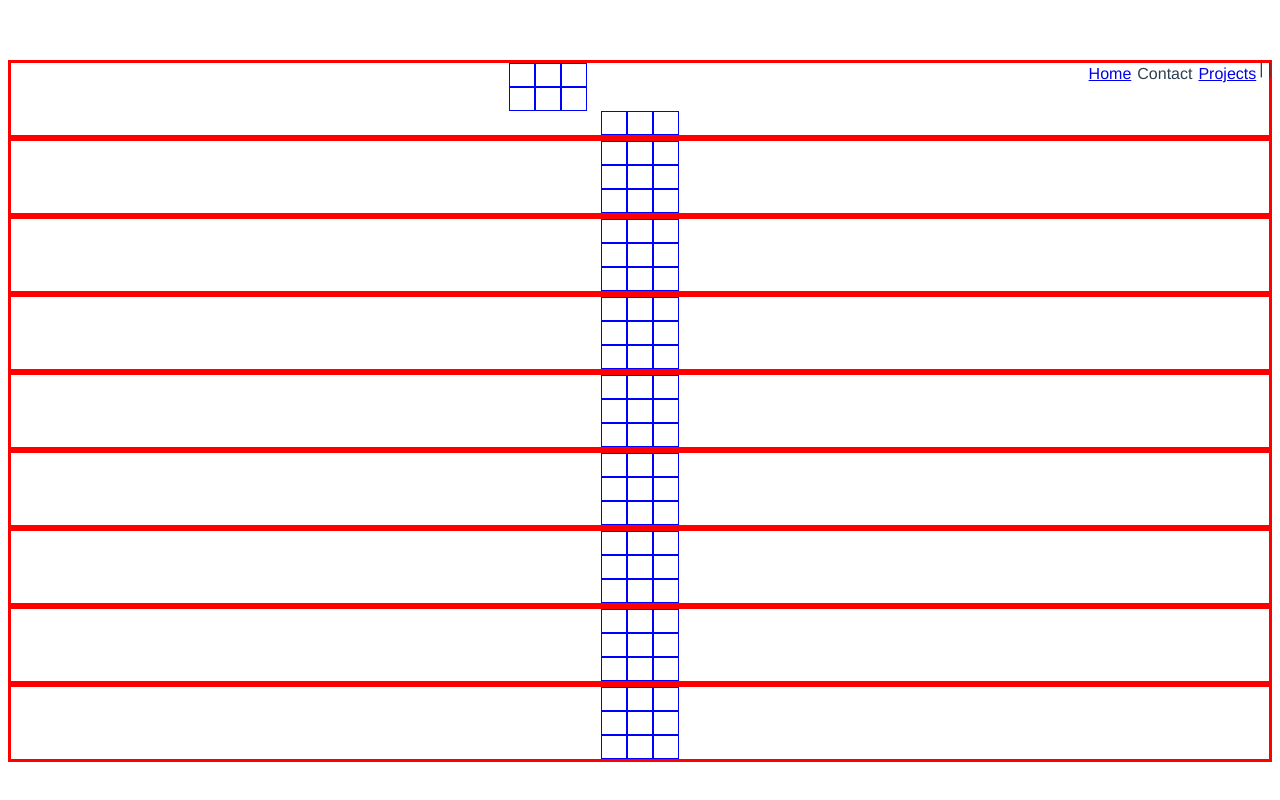
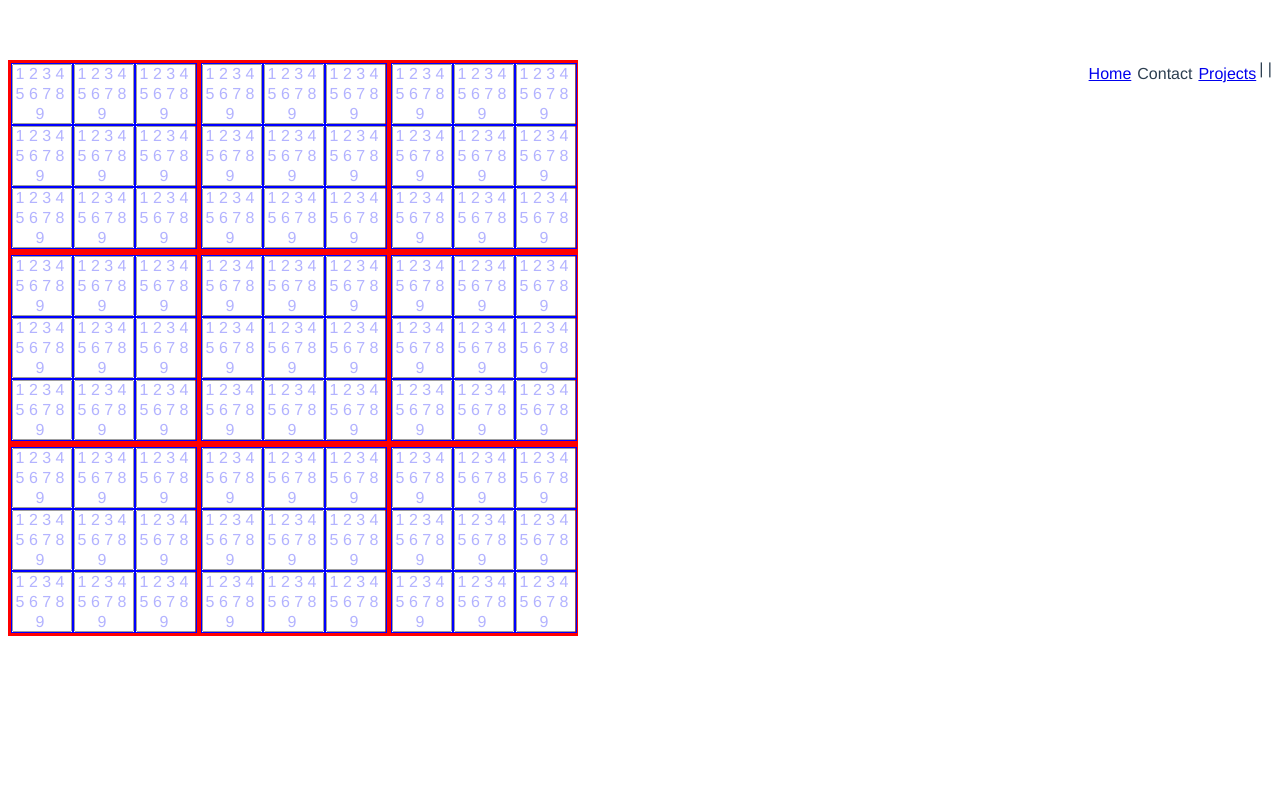
Before and after one commit to dyejohn/mainsite, a Vue app: page /sudoku in a window 1280 px wide. Built offline with nearby package versions, Linux system fonts and the light colour scheme.

Commit message:
more changes - need to fix visibility

```diff
--- a/src/components/SudokuSolver.vue
+++ b/src/components/SudokuSolver.vue
@@ -1,8 +1,8 @@
 
 <template>
+  <div class="grid"><sudoku-box/><sudoku-box/><sudoku-box/>
   <sudoku-box/><sudoku-box/><sudoku-box/>
-  <sudoku-box/><sudoku-box/><sudoku-box/>
-  <sudoku-box/><sudoku-box/><sudoku-box/>
+  <sudoku-box/><sudoku-box/><sudoku-box/></div>
 </template>
 
 <script>
@@ -18,6 +18,11 @@ name: "SudokuSolver",
 </script>
 
 <style scoped>
-
+.grid {
+  display: grid;
+  grid-template-columns: 190px 190px 190px;
+  margin: 0px;
+  padding:0px;
+}
 
 </style>
--- a/src/components/sudoku/sudokuBox.vue
+++ b/src/components/sudoku/sudokuBox.vue
@@ -1,8 +1,8 @@
 <template>
   <div class="box">
-    <div><sudokuCell/><sudokuCell/><sudokuCell/></div>
-    <div><sudokuCell/><sudokuCell/><sudokuCell/></div>
-    <div><sudokuCell/><sudokuCell/><sudokuCell/></div>
+    <sudokuCell/><sudokuCell/><sudokuCell/>
+    <sudokuCell/><sudokuCell/><sudokuCell/>
+    <sudokuCell/><sudokuCell/><sudokuCell/>
   </div>
 </template>
 
@@ -19,7 +19,12 @@ name: "sudokuBox",
 <style scoped>
 .box {
   border: 3px solid red;
-  display: block;
+  display: grid;
+  grid-template-columns: 62px 62px 62px;
+  margin: 0;
+  padding: 0;
 }
 
+
+
 </style>
--- a/src/components/sudoku/sudokuCell.vue
+++ b/src/components/sudoku/sudokuCell.vue
@@ -1,5 +1,8 @@
-<template>
-  <input type="text" class="cell" :value="value" >
+<template >
+  <div class="cell">
+  <input type="text" class="input-cell" :value="value" placeholder=""/>
+    <div class="display-cell">1 2 3 4 5 6 7 8 9</div>
+  </div>
 </template>
 
 <script>
@@ -12,10 +15,46 @@ value: 5
 <style scoped>
 .cell {
   border: 1px solid blue;
-  width: 20px;
-  height: 20px;
+  width: 60px;
+  height: 60px;
+  text-align: center;
+  vertical-align: center;
+  line-height: 60px;
+  margin:0px;
+  padding: 0px;
+  position: relative;
+}
+.input-cell {
+  z-index: 2;
+  color: black;
+  position: absolute;
+  top: 0px;
+  left: 0px;
+  height: 56px;
+  width: 56px;
+  margin: 0px;
+  padding: 0px;
+  text-align: center;
+  vertical-align: center;
+  line-height: 60px;
+  opacity: .7;
+  font-size: 20px;
+}
+
+.display-cell {
+  z-index: 1;
+  color: blue;
+  position: absolute;
+  top: 0px;
+  left: 0px;
+  height: 56px;
+  width: 56px;
+  margin: 0px;
+  padding: 0px;
   text-align: center;
   vertical-align: center;
   line-height: 20px;
+  word-wrap: normal;
 }
+
 </style>
```
